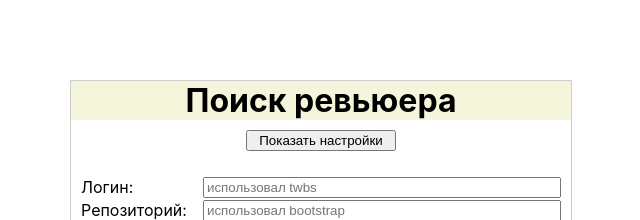
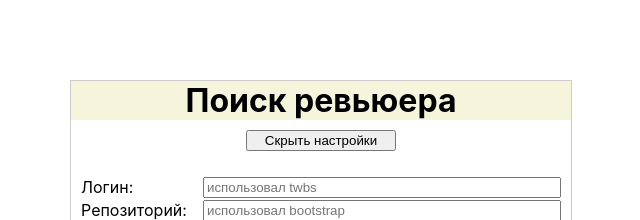
Before and after one commit to DmitrievMihail/react1, a React (Create React App) app: page / in a window 1280 px wide. Shown: the top 220 px of the page, without its empty margins (319-959 px from the left). Built offline with nearby package versions, Linux system fonts and the light colour scheme.

Commit message:
:'Исправлено_показать/скрыть'

```diff
--- a/src/componets/ReviewFinder.tsx
+++ b/src/componets/ReviewFinder.tsx
@@ -73,7 +73,7 @@ const ReviewFinder = () => {
             <button
                 className="settingsButton"
                 onClick={() => setSettingsVisibility(!isVisibleSettings)}
-            >{isVisibleSettings ? 'Скрыть' : 'Показать'} настройки</button>
+            >{isVisibleSettings ? 'Показать' : 'Скрыть'} настройки</button>
 
             {!isVisibleSettings ?
                  <ReviewFinderSettings login={login} setLogin={setLogin} repo={repo} setRepo={setRepo} />
```
